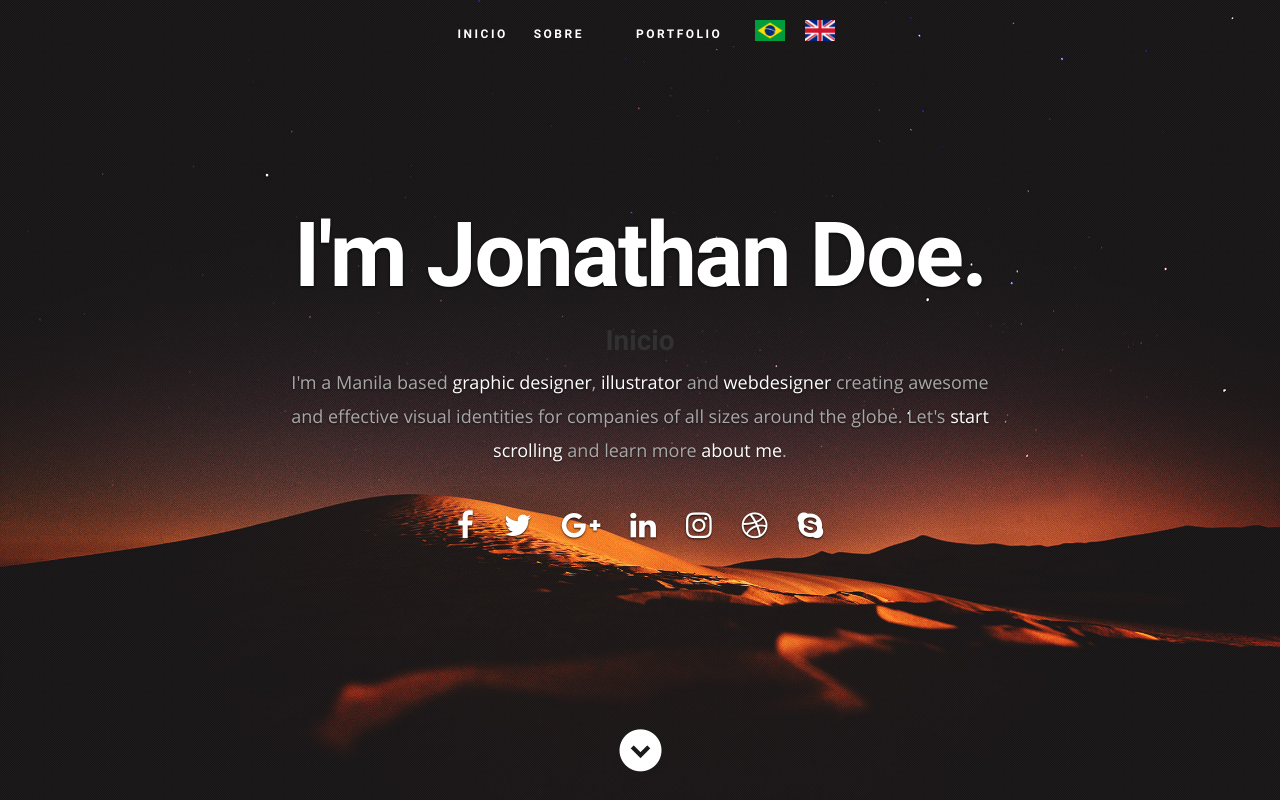
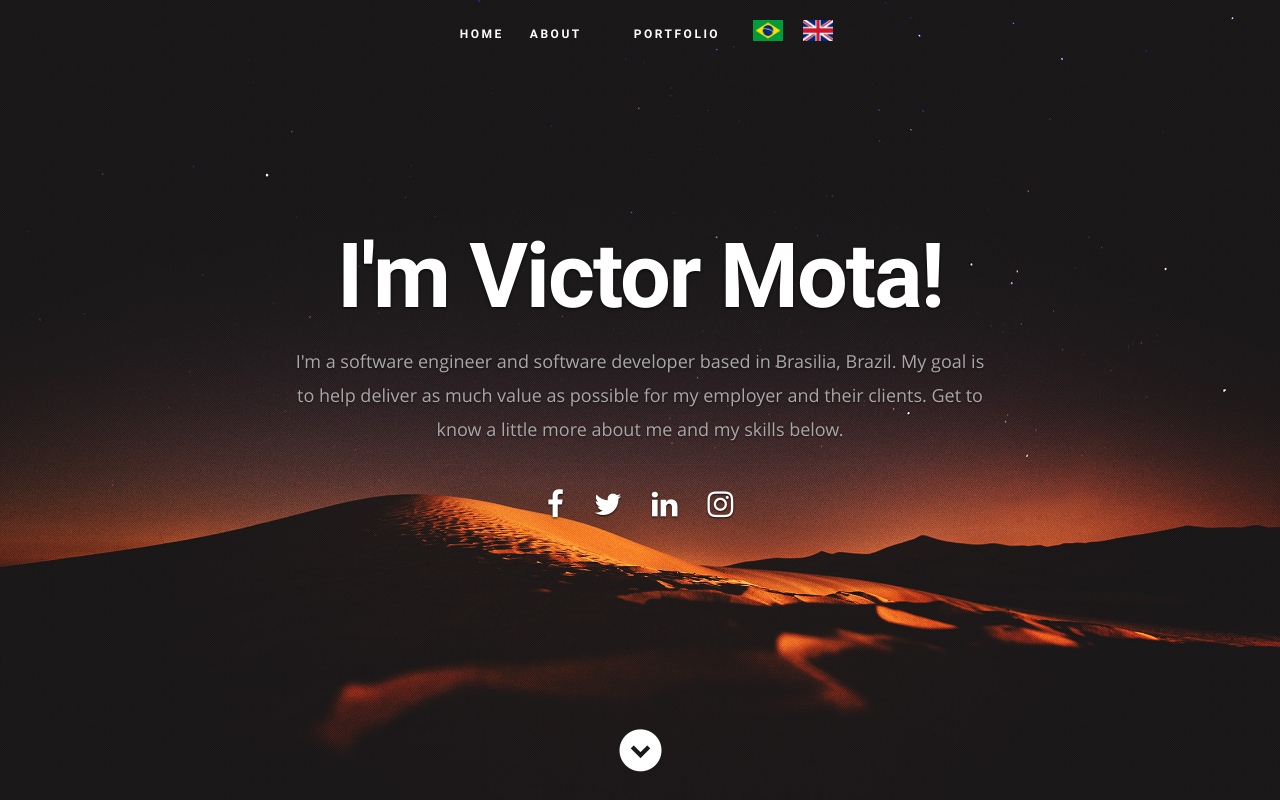
Before and after one commit to MrVictor42/portfolio, an Angular app: page / in a window 1280 px wide. Shown: the top 800 px of the page. Built offline with nearby package versions, Linux system fonts and the light colour scheme; a web font is replaced by a local one.

Commit message:
Finishing home and update social profile

```diff
--- a/src/app/header/header.component.ts
+++ b/src/app/header/header.component.ts
@@ -14,7 +14,7 @@ export class HeaderComponent implements OnInit {
 	locale : any;
 
 	ngOnInit(): void {
-		this.locale = portuguese;
+		this.locale = english;
 	}
 
 	constructor(private languageService : LanguageService) {
@@ -34,7 +34,7 @@ export class HeaderComponent implements OnInit {
 				break;
 			}
 			default: {
-				this.locale = portuguese;
+				this.locale = english;
 				break;
 			}
 		}
--- a/src/app/home/home.component.html
+++ b/src/app/home/home.component.html
@@ -1,21 +1,15 @@
 <div class="row banner">
     <div class="banner-text">
-        <h1 class="responsive-headline">I'm Jonathan Doe.</h1>
-        <h2> {{ locale.home }} </h2>
-        <h3>I'm a Manila based <span>graphic designer</span>, <span>illustrator</span> and <span>webdesigner</span>
-            creating awesome and
-            effective visual identities for companies of all sizes around the globe. Let's <a class="smoothscroll"
-                href="#about">start scrolling</a>
-            and learn more <a class="smoothscroll" href="#about">about me</a>.</h3>
+        <h1 class="responsive-headline">{{ locale.homePage.im_am }}</h1>
+        <h3>
+            {{ locale.homePage.description }}
+        </h3>
         <hr />
         <ul class="social">
-            <li><a href="#"><i class="fa fa-facebook"></i></a></li>
-            <li><a href="#"><i class="fa fa-twitter"></i></a></li>
-            <li><a href="#"><i class="fa fa-google-plus"></i></a></li>
-            <li><a href="#"><i class="fa fa-linkedin"></i></a></li>
-            <li><a href="#"><i class="fa fa-instagram"></i></a></li>
-            <li><a href="#"><i class="fa fa-dribbble"></i></a></li>
-            <li><a href="#"><i class="fa fa-skype"></i></a></li>
+            <li><a href="{{ socialProfile.facebook }}" target="_blank"><i class="fa fa-facebook"></i></a></li>
+            <li><a href="{{ socialProfile.twitter }}" target="_blank"><i class="fa fa-twitter"></i></a></li>
+            <li><a href="{{ socialProfile.linkedin }}" target="_blank"><i class="fa fa-linkedin"></i></a></li>
+            <li><a href="{{ socialProfile.instagram }}" target="_blank"><i class="fa fa-instagram"></i></a></li>
         </ul>
     </div>
 </div>
--- a/src/app/home/home.component.ts
+++ b/src/app/home/home.component.ts
@@ -1,5 +1,7 @@
 import { Component, OnInit } from '@angular/core';
+
 import { LanguageService } from '../language/language.service';
+import social from '../../assets/i18n/social.json';
 
 @Component({
 	selector: 'app-home',
@@ -8,7 +10,8 @@ import { LanguageService } from '../language/language.service';
 })
 export class HomeComponent implements OnInit {
 
-	locale: any;
+	locale : any;
+	socialProfile : any;
 
 	constructor(private languageService : LanguageService) {
 
@@ -18,5 +21,6 @@ export class HomeComponent implements OnInit {
 		this.languageService.currentLanguage.subscribe(language => {
 			this.locale = language;
 		});
+		this.socialProfile = social;
 	}
 }
--- a/src/app/language/language.service.ts
+++ b/src/app/language/language.service.ts
@@ -1,7 +1,7 @@
 import { Injectable } from '@angular/core';
 import { BehaviorSubject, Subject } from 'rxjs';
 
-import portuguese from '../../assets/i18n/pt-BR.json';
+import english from '../../assets/i18n/en-US.json';
 
 @Injectable({
 	providedIn: 'root'
@@ -9,7 +9,7 @@ import portuguese from '../../assets/i18n/pt-BR.json';
 export class LanguageService {
 
 	language = new Subject<any>();
-	private languageSource = new BehaviorSubject(portuguese);
+	private languageSource = new BehaviorSubject(english);
 	currentLanguage = this.languageSource.asObservable();
 
 	changeLanguage(language : any) {
--- a/src/app/portfolio/portfolio.component.ts
+++ b/src/app/portfolio/portfolio.component.ts
@@ -1,10 +1,22 @@
-import { Component } from '@angular/core';
+import { Component, OnInit } from '@angular/core';
+import { LanguageService } from '../language/language.service';
 
 @Component({
   selector: 'app-portfolio',
   templateUrl: './portfolio.component.html',
   styleUrls: ['./portfolio.component.css']
 })
-export class PortfolioComponent {
+export class PortfolioComponent implements OnInit {
 
+  locale: any;
+
+	constructor(private languageService : LanguageService) {
+
+	}
+
+	ngOnInit(): void {
+		this.languageService.currentLanguage.subscribe(language => {
+			this.locale = language;
+		});
+	}
 }
--- a/src/app/resume/resume.component.ts
+++ b/src/app/resume/resume.component.ts
@@ -1,4 +1,5 @@
 import { Component } from '@angular/core';
+import { LanguageService } from '../language/language.service';
 
 @Component({
   selector: 'app-resume',
@@ -7,4 +8,15 @@ import { Component } from '@angular/core';
 })
 export class ResumeComponent {
 
+  locale: any;
+
+	constructor(private languageService : LanguageService) {
+
+	}
+
+	ngOnInit(): void {
+		this.languageService.currentLanguage.subscribe(language => {
+			this.locale = language;
+		});
+	}
 }
--- a/src/assets/i18n/en-US.json
+++ b/src/assets/i18n/en-US.json
@@ -2,5 +2,9 @@
     "home" : "Home",
     "about" : "About",
     "portfolio" : "Portfolio",
-    "works" : "Works"
+    "works" : "Works",
+    "homePage" : {
+        "im_am" : "I'm Victor Mota!",
+        "description" : "I'm a software engineer and software developer based in Brasilia, Brazil. My goal is to help deliver as much value as possible for my employer and their clients. Get to know a little more about me and my skills below."
+    }
 }
--- a/src/assets/i18n/pt-BR.json
+++ b/src/assets/i18n/pt-BR.json
@@ -3,5 +3,8 @@
     "about" : "Sobre",
     "portfolio" : "Portfolio",
     "works" : "Trabalhos",
-    "name" : "Victor"
+    "homePage" : {
+        "im_am" : "Eu Sou Victor Mota!",
+        "description" : "Eu sou engenheiro de software e desenvolvedor de software baseado em Brasília, Brasil. Meu objetivo é ajudar a entregar o máximo de valor possível para meu empregador e seus clientes. Conheça um pouco mais de mim e minhas habilidades abaixo."
+    }
 }
--- /dev/null
+++ b/src/assets/i18n/social.json
@@ -0,0 +1,6 @@
+{
+    "facebook" : "https://www.facebook.com/MrVictor42/",
+    "twitter" : "https://twitter.com/MrVictor142",
+    "linkedin" : "https://www.linkedin.com/in/victor-lmota/",
+    "instagram" : "https://www.instagram.com/mrvictor42/"
+}
```
